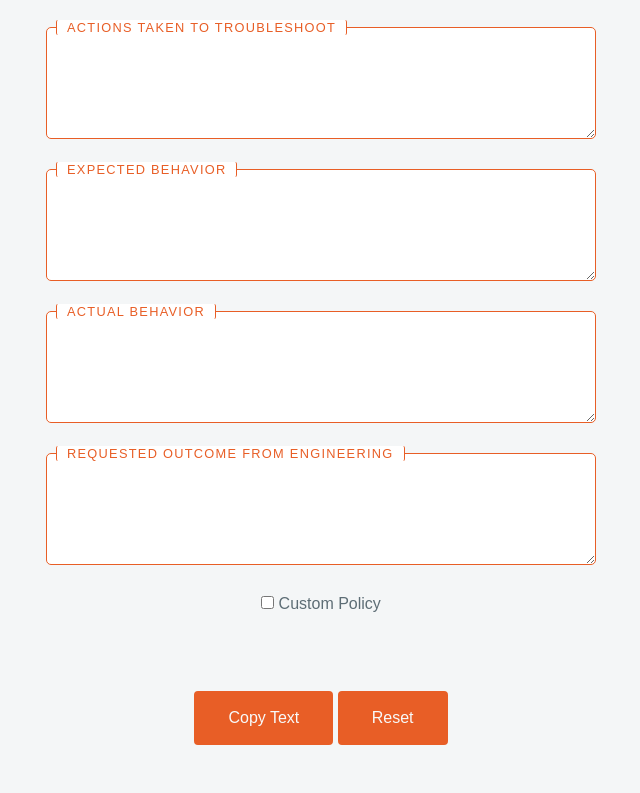
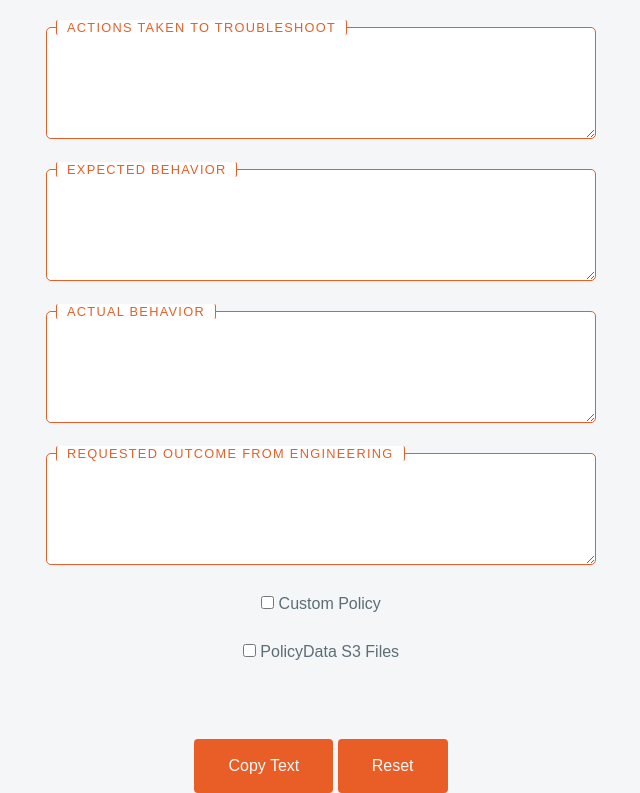
Before and after one commit to jjackson-r7/cctemplates-server, a website: page public/agentPolicy.html in a window 1280 px wide. Shown: the part 917-1710 px from the top of the page, without its empty margins (319-959 px from the left). Before the commit the page ends 1662 px from the top, so only its background shows below. Drawn offline with Linux system fonts and the light colour scheme.

Commit message:
Agent Policy Requirement change

```diff
--- a/public/agentPolicy.html
+++ b/public/agentPolicy.html
@@ -33,6 +33,11 @@
       <label for="concheck">Custom Policy</label>
     </div>
 
+    <div class="checkbox-container">
+       <input type="checkbox" id="s3check">
+        <label for="s3check">PolicyData S3 Files</label>
+    </div>
+
     <br />
     <center>
       <div class="tooltip">
--- a/public/agentPolicy.js
+++ b/public/agentPolicy.js
@@ -23,7 +23,8 @@ function myFunction() {
       field("expectedBehavior", "Expected Behavior") +
       field("actualBehavior", "Actual Behavior") +
       field("requestedOutcomeFromEngineering", "Requested Outcome from Engineering") +
-      `\n${document.getElementById("concheck").checked ? "**Custom Policy**" : "**Built-in Policy**"}`;
+      `\n${document.getElementById("concheck").checked ? "**Custom Policy**" : "**Built-in Policy**"}`
+      `\n${document.getElementById("s3check").checked ? "**PolicyData S3 Files**" : "**PolicyData S3 Files**"}`;
 
     navigator.clipboard.writeText(output).then(() => {
       alert("Copied to clipboard. Ready to paste in Jira.");
```
